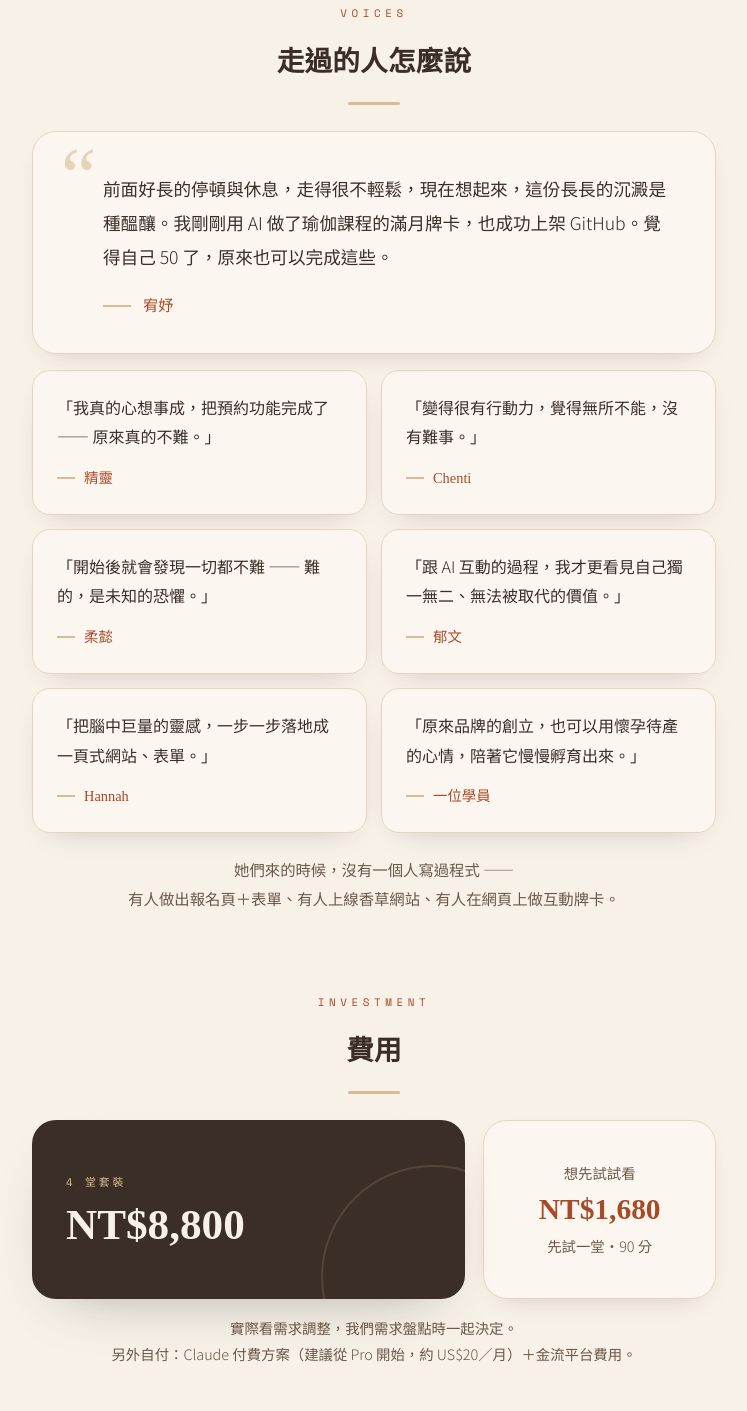
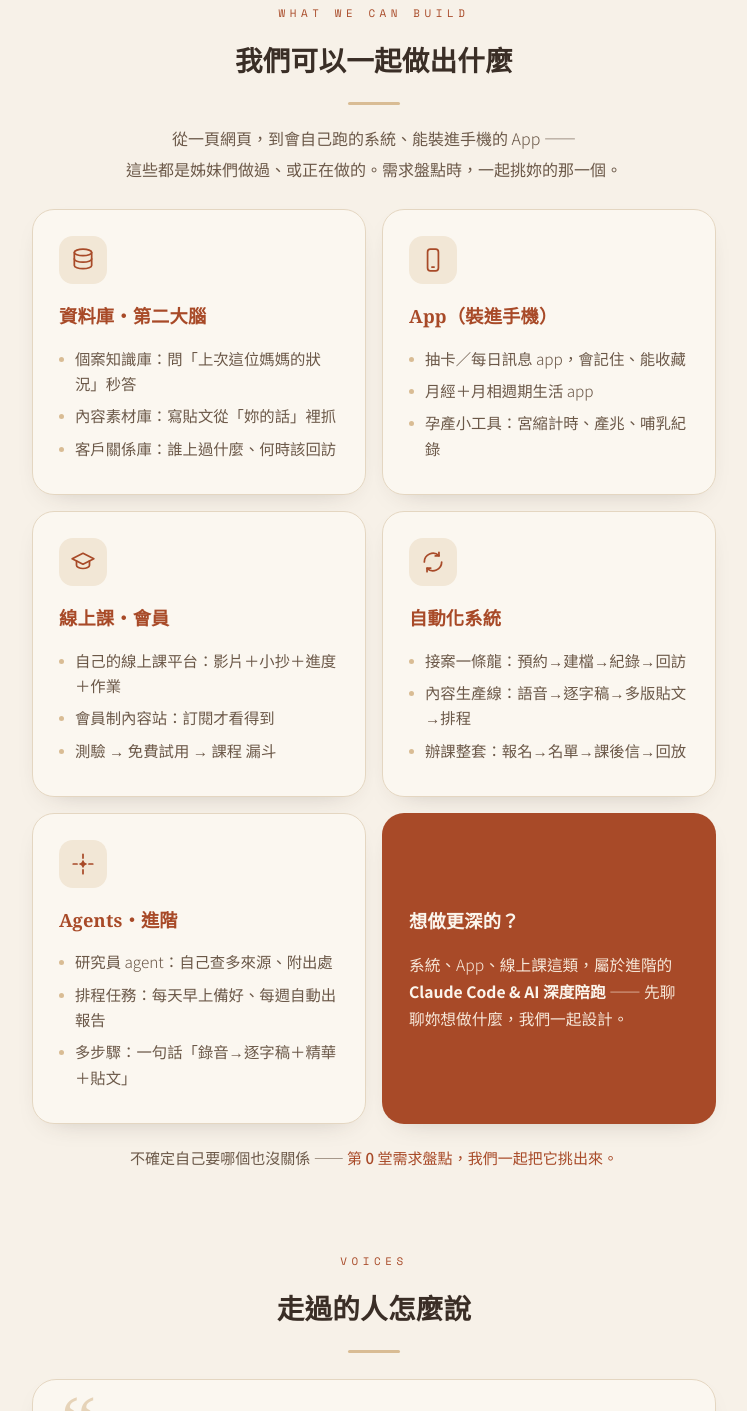
Before and after one commit to milliya1222-coder/ai-workshop, a plain HTML site: page coaching.html in a window 1280 px wide. Shown: the part 2202-3613 px from the top of the page, without its empty margins (266-1013 px from the left). Drawn offline with nearby package versions, Linux system fonts and the light colour scheme.

Commit message:
報價頁加「我們可以一起做出什麼」舉例區：5 類情境卡＋線條 icon＋深度陪跑引導
Co-Authored-By: Claude Opus 4.8 <noreply@anthropic.com>

```diff
--- a/coaching.html
+++ b/coaching.html
@@ -138,6 +138,21 @@
   footer a{color:var(--accent);text-decoration:none;font-weight:500}
   footer .ln{margin-top:8px}
 
+  /* ───── examples ───── */
+  .ex{display:grid;grid-template-columns:1fr 1fr;gap:16px;margin-top:8px}
+  .cat{background:var(--card);border:1px solid var(--line);border-radius:22px;padding:26px 26px;box-shadow:var(--shadow-sm);
+    transition:transform .25s ease,box-shadow .25s ease}
+  .cat:hover{transform:translateY(-4px);box-shadow:var(--shadow)}
+  .cat .ico{width:48px;height:48px;border-radius:14px;background:var(--bg2);display:flex;align-items:center;justify-content:center;margin-bottom:15px}
+  .cat .ico svg{width:26px;height:26px;display:block}
+  .cat h3{font-size:1.14rem;color:var(--accent);font-weight:600;margin-bottom:11px}
+  .cat ul{list-style:none;margin:0;padding:0}
+  .cat li{position:relative;padding-left:16px;color:var(--muted);font-size:.96rem;margin-bottom:7px;line-height:1.65}
+  .cat li::before{content:"";position:absolute;left:0;top:11px;width:5px;height:5px;border-radius:50%;background:var(--tan)}
+  .ex-note{text-align:center;color:var(--muted);font-size:.94rem;margin-top:20px;line-height:1.8}
+  .ex-note b{color:var(--accent);font-weight:500}
+  @media(max-width:600px){.ex{grid-template-columns:1fr}}
+
   /* ───── reveal ───── */
   .reveal{opacity:0;transform:translateY(22px);transition:opacity .7s ease,transform .7s ease}
   .reveal.in{opacity:1;transform:none}
@@ -195,6 +210,43 @@
       <div class="step reveal"><div class="n">3</div><div class="bd"><h3>網站＋貼文</h3><p>妳的品牌門面，還有一套能持續產出的貼文流程。</p></div></div>
       <div class="step reveal"><div class="n">4</div><div class="bd"><h3>付款上線</h3><p>接上付款／預約，正式上線 —— 收得到人。</p></div></div>
     </div>
+  </section>
+
+  <section>
+    <div class="sh reveal"><span class="kicker">What we can build</span><h2>我們可以一起做出什麼</h2><div class="rule"></div></div>
+    <p class="lead reveal">從一頁網頁，到會自己跑的系統、能裝進手機的 App ——<br>這些都是姊妹們做過、或正在做的。需求盤點時，一起挑妳的那一個。</p>
+    <div class="ex">
+      <div class="cat reveal">
+        <div class="ico"><svg viewBox="0 0 24 24" fill="none" stroke="#A84A28" stroke-width="1.6" stroke-linecap="round" stroke-linejoin="round"><ellipse cx="12" cy="5" rx="8" ry="3"/><path d="M4 5v6c0 1.7 3.6 3 8 3s8-1.3 8-3V5"/><path d="M4 11v6c0 1.7 3.6 3 8 3s8-1.3 8-3v-6"/></svg></div>
+        <h3>資料庫・第二大腦</h3>
+        <ul><li>個案知識庫：問「上次這位媽媽的狀況」秒答</li><li>內容素材庫：寫貼文從「妳的話」裡抓</li><li>客戶關係庫：誰上過什麼、何時該回訪</li></ul>
+      </div>
+      <div class="cat reveal">
+        <div class="ico"><svg viewBox="0 0 24 24" fill="none" stroke="#A84A28" stroke-width="1.6" stroke-linecap="round" stroke-linejoin="round"><rect x="7" y="2" width="10" height="20" rx="2.6"/><path d="M11 18.5h2"/></svg></div>
+        <h3>App（裝進手機）</h3>
+        <ul><li>抽卡／每日訊息 app，會記住、能收藏</li><li>月經＋月相週期生活 app</li><li>孕產小工具：宮縮計時、產兆、哺乳紀錄</li></ul>
+      </div>
+      <div class="cat reveal">
+        <div class="ico"><svg viewBox="0 0 24 24" fill="none" stroke="#A84A28" stroke-width="1.6" stroke-linecap="round" stroke-linejoin="round"><path d="M12 4 2 9l10 5 10-5-10-5Z"/><path d="M6 11v4c0 1.5 2.7 3 6 3s6-1.5 6-3v-4"/></svg></div>
+        <h3>線上課・會員</h3>
+        <ul><li>自己的線上課平台：影片＋小抄＋進度＋作業</li><li>會員制內容站：訂閱才看得到</li><li>測驗 → 免費試用 → 課程 漏斗</li></ul>
+      </div>
+      <div class="cat reveal">
+        <div class="ico"><svg viewBox="0 0 24 24" fill="none" stroke="#A84A28" stroke-width="1.6" stroke-linecap="round" stroke-linejoin="round"><path d="M4 12a8 8 0 0 1 13.5-5.8"/><path d="M20 12a8 8 0 0 1-13.5 5.8"/><path d="M17.5 3v3.4h-3.4"/><path d="M6.5 21v-3.4h3.4"/></svg></div>
+        <h3>自動化系統</h3>
+        <ul><li>接案一條龍：預約→建檔→紀錄→回訪</li><li>內容生產線：語音→逐字稿→多版貼文→排程</li><li>辦課整套：報名→名單→課後信→回放</li></ul>
+      </div>
+      <div class="cat reveal">
+        <div class="ico"><svg viewBox="0 0 24 24" fill="none" stroke="#A84A28" stroke-width="1.6" stroke-linecap="round" stroke-linejoin="round"><path d="M12 3v3.5M12 17.5V21M3 12h3.5M17.5 12H21"/><path d="M12 8l1.4 2.6L16 12l-2.6 1.4L12 16l-1.4-2.6L8 12l2.6-1.4Z" fill="#A84A28" stroke="none"/></svg></div>
+        <h3>Agents・進階</h3>
+        <ul><li>研究員 agent：自己查多來源、附出處</li><li>排程任務：每天早上備好、每週自動出報告</li><li>多步驟：一句話「錄音→逐字稿＋精華＋貼文」</li></ul>
+      </div>
+      <div class="cat reveal" style="display:flex;flex-direction:column;justify-content:center;background:var(--accent);color:#FBF5EC;border-color:transparent">
+        <h3 style="color:#FBF5EC">想做更深的？</h3>
+        <p style="color:#F6E7D8;font-size:.98rem;line-height:1.75">系統、App、線上課這類，屬於進階的<br><b style="color:#FBF5EC">Claude Code &amp; AI 深度陪跑</b> —— 先聊聊妳想做什麼，我們一起設計。</p>
+      </div>
+    </div>
+    <p class="ex-note reveal">不確定自己要哪個也沒關係 —— <b>第 0 堂需求盤點，我們一起把它挑出來。</b></p>
   </section>
 
   <section>
```
